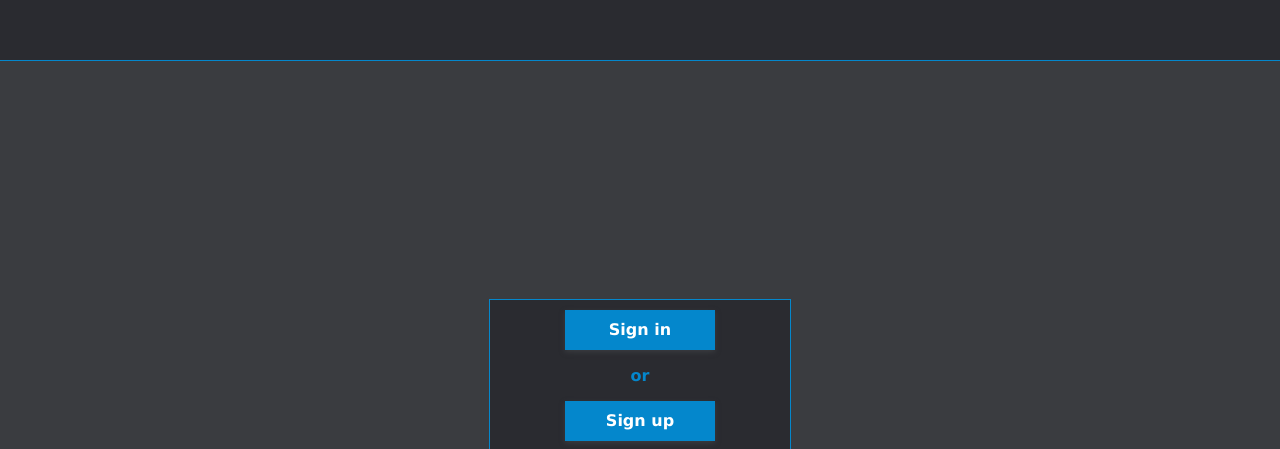
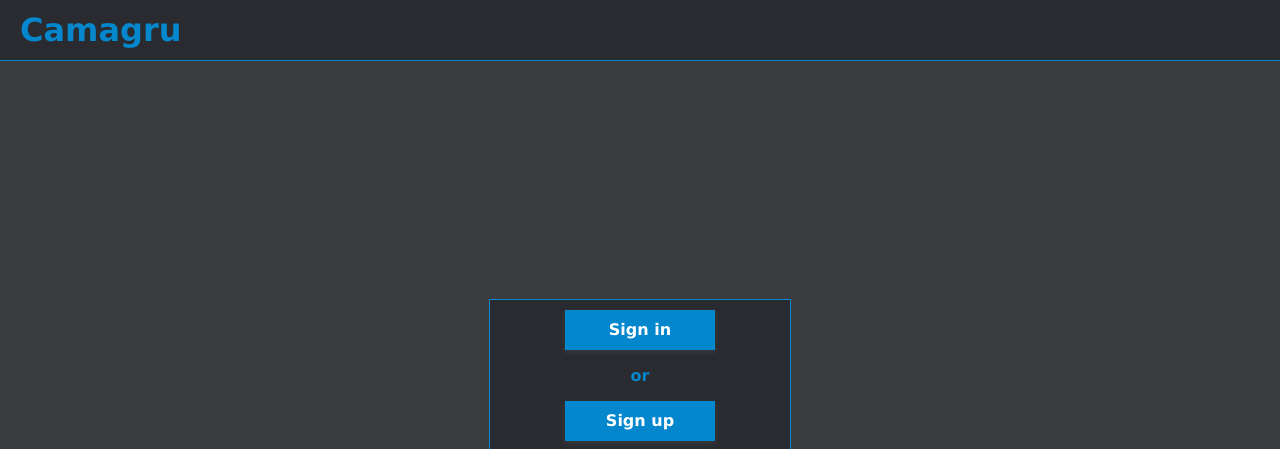
Before and after one commit to ysan-seb/camagru, a PHP site: page /Acceuil.html in a window 1280 px wide. Shown: the top 449 px of the page. Run offline with PHP 8.4, Linux system fonts and the light colour scheme.

Commit message:
new_content

```diff
--- a/Acceuil.html
+++ b/Acceuil.html
@@ -7,7 +7,7 @@
     <meta name="viewport" content="width=device-width, initial-scale=1.0">
 </head>
 <body>
-    <header></header>
+    <header><a class="home" href="Acceuil.html">Camagru</a></header>
     <div class="content">
         <div class="sign_in_or_sign_up">
             <a class="blink" href="sign_in.html"><div class="button">Sign in</div></a>
--- a/forgot_password.html
+++ b/forgot_password.html
@@ -7,7 +7,7 @@
     <meta name="viewport" content="width=device-width, initial-scale=1.0">
 </head>
 <body>
-    <header></header>
+    <header><a class="home" href="Acceuil.html">Camagru</a></header>
     <div class="content">
         <form class="forgot_password">
             <div class="fitle"><p>Forgot password</p></div>
--- a/sign_in.html
+++ b/sign_in.html
@@ -7,7 +7,7 @@
     <meta name="viewport" content="width=device-width, initial-scale=1.0">
 </head>
 <body>
-    <header></header>
+    <header><a class="home" href="Acceuil.html">Camagru</a></header>
     <div class="content">
         <form class="sign_in">
             <div class="title"><p>Sign in</p></div>
--- a/sign_up.html
+++ b/sign_up.html
@@ -7,7 +7,7 @@
     <meta name="viewport" content="width=device-width, initial-scale=1.0">
 </head>
 <body>
-    <header></header>
+    <header><a class="home" href="Acceuil.html">Camagru</a></header>
     <div class="content">
         <form class="sign_up">
             <div class="title"><p>Sign up</p></div>
--- a/style.css
+++ b/style.css
@@ -12,6 +12,16 @@ header{
     border-bottom: 1px solid #0487cc;
 }
 
+.home{
+    font-size: 200%;
+    text-align: center;
+    line-height: 60px;
+    padding-left: 20px;
+    text-decoration: none;
+    font-weight: bold;
+    font-family: Verdana, Geneva, sans-serif;
+    color: #0487cc;
+}
 .content{
     position: absolute;
     width: 100%;
```
